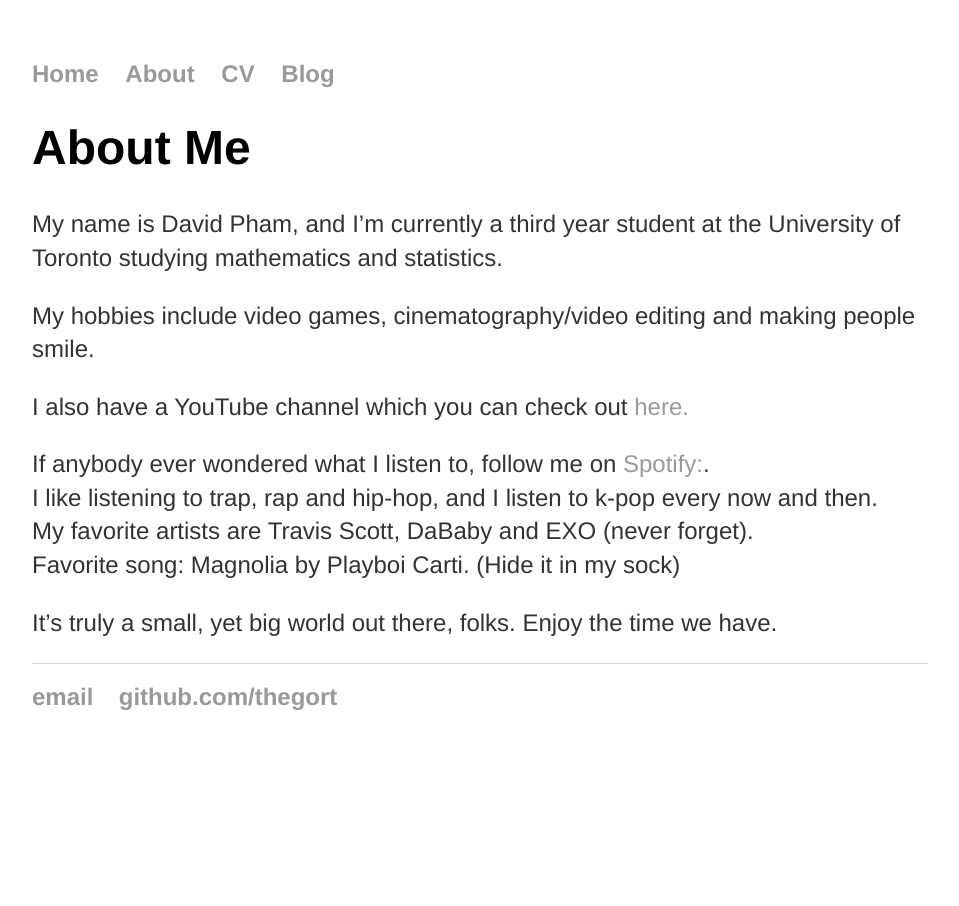
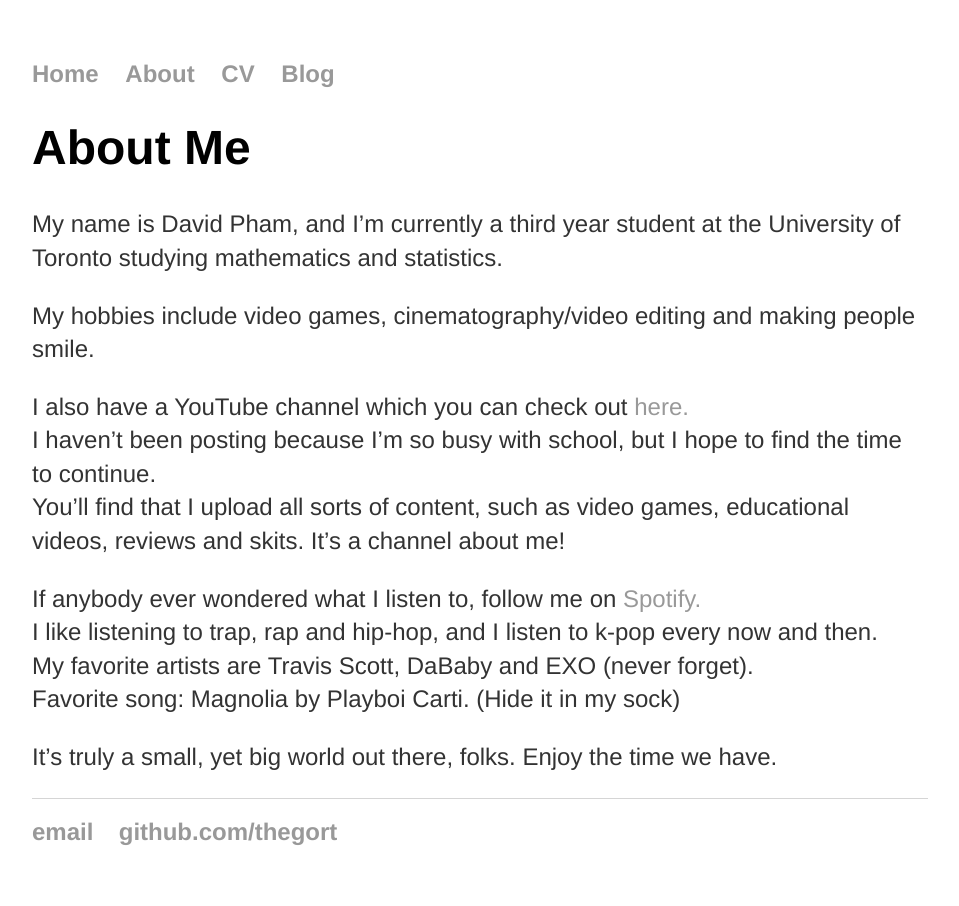
Before and after one commit to TheGort/thegort.github.io, a Jekyll site: the page built from about.md, in a window 1280 px wide. Shown: the whole page, without its empty margins (160-1119 px from the left). Built offline with Jekyll 4.4.1, drawn with Linux system fonts in a browser that asks for light colours.

Commit message:
Changed about.md

```diff
--- a/about.md
+++ b/about.md
@@ -9,8 +9,10 @@ My name is David Pham, and I'm currently a third year student at the University
 My hobbies include video games, cinematography/video editing and making people smile.
 
 I also have a YouTube channel which you can check out [here.](https://www.youtube.com/channel/UCaaYCWSM01Ke6LqG100zg0A)
+I haven't been posting because I'm so busy with school, but I hope to find the time to continue.
+You'll find that I upload all sorts of content, such as video games, educational videos, reviews and skits. It's a channel about me!
 
-If anybody ever wondered what I listen to, follow me on [Spotify:](https://open.spotify.com/user/6r2g75pi5l7e863bglv83pzj9?si=CZbhiKIdRq2NqdZcS2SdHQ).
+If anybody ever wondered what I listen to, follow me on [Spotify.](https://open.spotify.com/user/6r2g75pi5l7e863bglv83pzj9?si=CZbhiKIdRq2NqdZcS2SdHQ)
 I like listening to trap, rap and hip-hop, and I listen to k-pop every now and then.
 My favorite artists are Travis Scott, DaBaby and EXO (never forget).
 Favorite song: Magnolia by Playboi Carti. (Hide it in my sock)
```
